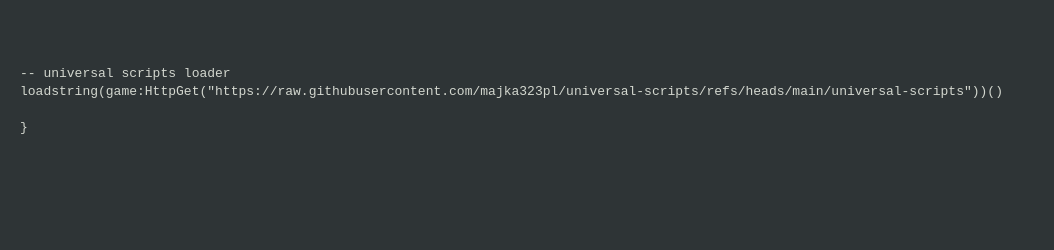
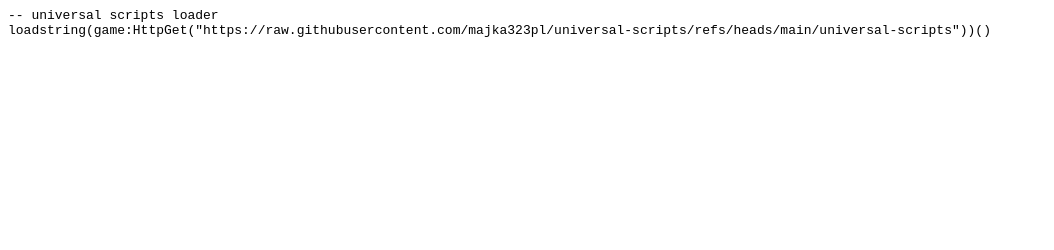
Before and after one commit to majka323pl/Uscripts-http, a plain HTML site: page index.html in a window 1280 px wide. Shown: the whole page, without its empty margins (0-1054 px from the left). Drawn offline with Linux system fonts and the light colour scheme.

Commit message:
Update index.html

```diff
--- a/index.html
+++ b/index.html
@@ -1,36 +1,4 @@
-<!DOCTYPE html>
-<html lang="pl">
-<head>
-    <meta charset="UTF-8">
-    <meta name="viewport" content="width=device-width, initial-scale=1.0">
-    <title>Tekst jak w Pastebin RAW</title>
-    <style>
-        body {
-            background-color: #2e3436;
-            color: #d3d7cf;
-            font-family: 'Courier New', Courier, monospace;
-            margin: 0;
-            padding: 20px;
-            white-space: pre-wrap;
-            word-wrap: break-word;
-            line-height: 1.4;
-        }
-
-        /* Dodatkowy styl dla lepszego wrażenia */
-        pre {
-            margin: 0;
-        }
-
-    </style>
-</head>
-<body>
-
 <pre>
 -- universal scripts loader
 loadstring(game:HttpGet("https://raw.githubusercontent.com/majka323pl/universal-scripts/refs/heads/main/universal-scripts"))()
-
-}
 </pre>
-
-</body>
-</html>
```
